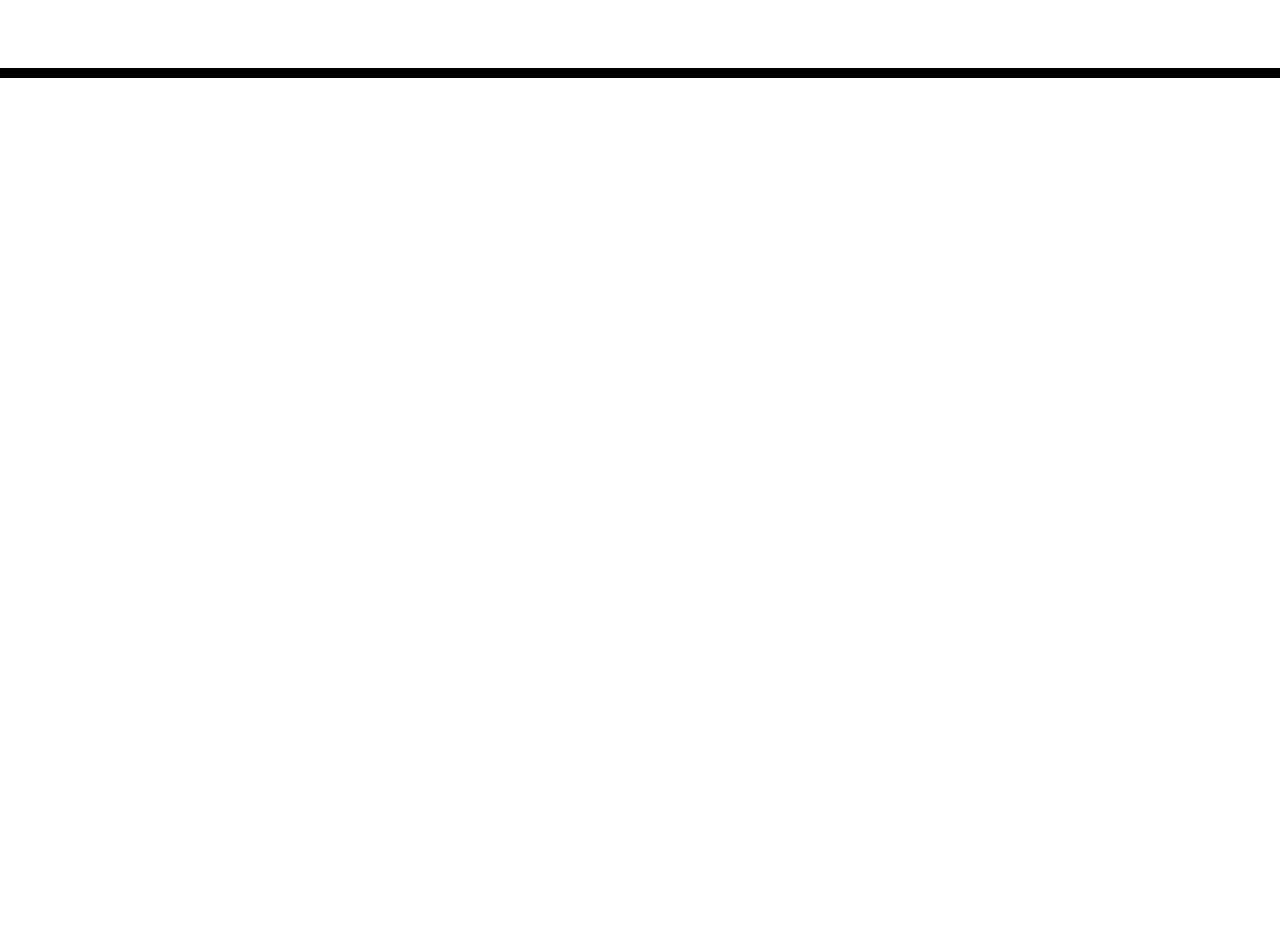
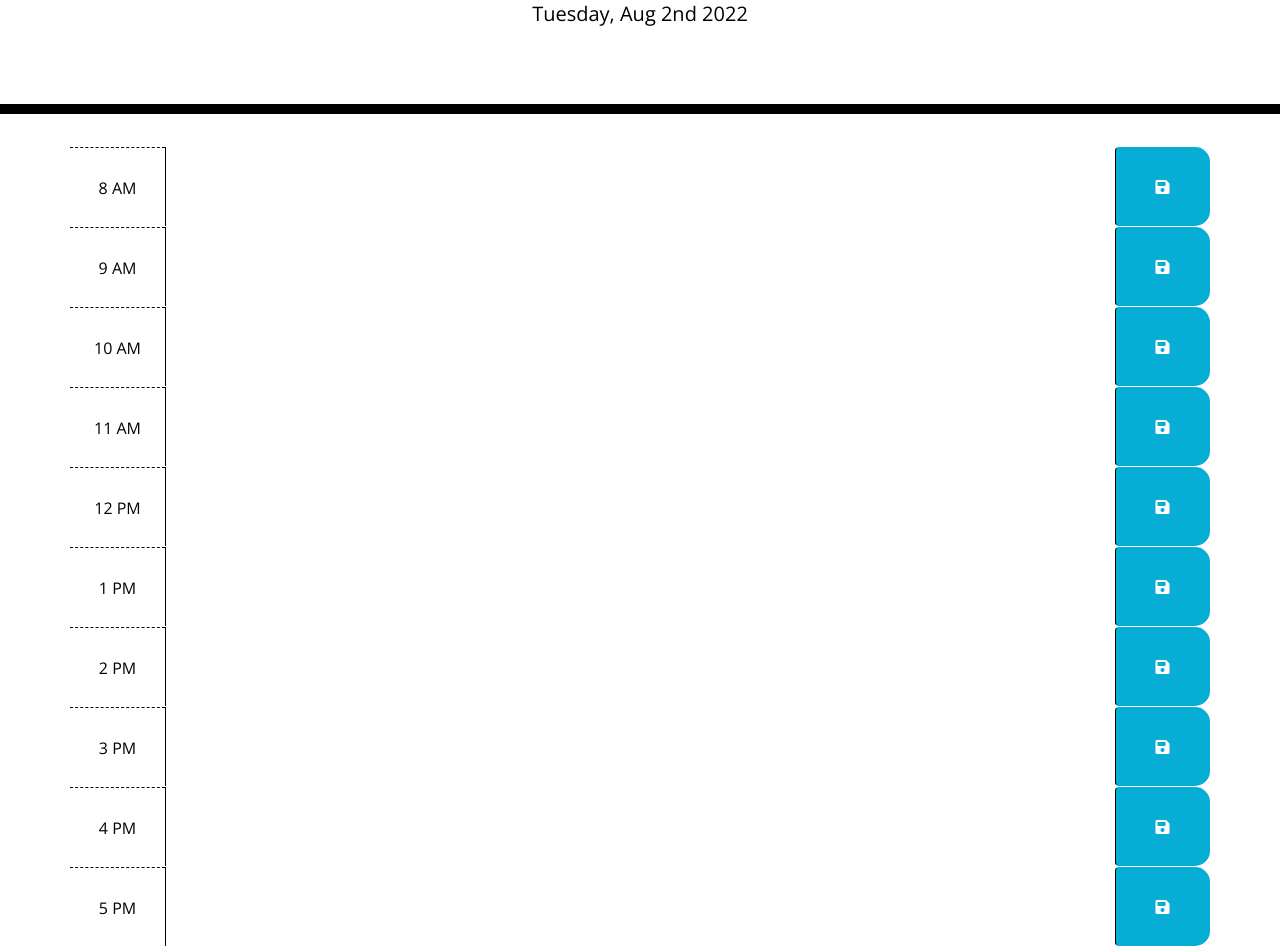
Before and after one commit to enceps/Work-Day-Scheduler, a plain HTML site: page index.html in a window 1280 px wide. Shown: the part 190-1136 px from the top of the page. Before the commit the page ends 800 px from the top, so only its background shows below. Drawn offline with nearby package versions, Linux system fonts and the light colour scheme; a web font is replaced by a local one.

Commit message:
add current date to header and add time blocks for scheduler

```diff
--- a/index.html
+++ b/index.html
@@ -18,6 +18,10 @@
       href="https://fonts.googleapis.com/css?family=Open+Sans&display=swap"
       rel="stylesheet"
     />
+    <link rel="stylesheet" href="https://cdnjs.cloudflare.com/ajax/libs/jqueryui/1.12.1/themes/base/jquery-ui.css">
+    <link href="https://fonts.googleapis.com/css2?family=Open+Sans:wght@400;700&family=Staatliches&display=swap" rel="stylesheet">
+    <link rel="stylesheet"
+      href="https://cdnjs.cloudflare.com/ajax/libs/open-iconic/1.1.1/font/css/open-iconic-bootstrap.min.css" />
     <link rel="stylesheet" href="style.css" />
     <title>Work Day Scheduler</title>
   </head>
@@ -28,11 +32,104 @@
       <p class="lead">A simple calendar app for scheduling your work day</p>
       <p id="currentDay" class="lead"></p>
     </header>
+
     <div class="container">
       <!-- Timeblocks go here -->
+     <div id="8AM" class="row time-block">
+            <div class="col-md-1 hour">
+                8 AM
+            </div>
+            <textarea class="col-md-10 description">
+            </textarea>
+            <button class="btn saveBtn col-md-1"><i class="fas fa-save"></i></button>
+        </div>
+
+		<div id="9AM" class="row time-block">
+            <div class="col-md-1 hour">
+                9 AM
+            </div>
+            <textarea class="col-md-10 description">
+            </textarea>
+            <button class="btn saveBtn col-md-1"><text class="fas fa-save"></text></button>
+        </div>
+
+		<div id="10AM" class="row time-block">
+            <div class="col-md-1 hour">
+                10 AM
+            </div>
+            <textarea class="col-md-10 description">
+            </textarea>
+            <button class="btn saveBtn col-md-1"><i class="fas fa-save"></i></button>
+        </div>
+
+		<div id="11AM" class="row time-block">
+            <div class="col-md-1 hour">
+                11 AM
+            </div>
+            <textarea class="col-md-10 description">
+            </textarea>
+            <button class="btn saveBtn col-md-1"><i class="fas fa-save"></i></button>
+        </div>
+
+		<div id="12AM" class="row time-block">
+            <div class="col-md-1 hour">
+                12 PM
+            </div>
+            <textarea class="col-md-10 description">
+            </textarea>
+            <button class="btn saveBtn col-md-1"><i class="fas fa-save"></i></button>
+        </div>
+
+		<div id="1PM" class="row time-block">
+            <div class="col-md-1 hour">
+                1 PM
+            </div>
+            <textarea class="col-md-10 description">
+            </textarea>
+            <button class="btn saveBtn col-md-1"><i class="fas fa-save"></i></button>
+        </div>
+
+		<div id="2PM" class="row time-block">
+            <div class="col-md-1 hour">
+                2 PM
+            </div>
+            <textarea class="col-md-10 description">
+            </textarea>
+            <button class="btn saveBtn col-md-1"><i class="fas fa-save"></i></button>
+        </div>
+
+		<div id="3PM" class="row time-block">
+            <div class="col-md-1 hour">
+                3 PM
+            </div>
+            <textarea class="col-md-10 description">
+            </textarea>
+            <button class="btn saveBtn col-md-1"><i class="fas fa-save"></i></button>
+        </div>
+
+		<div id="4PM" class="row time-block">
+            <div class="col-md-1 hour">
+                4 PM
+            </div>
+            <textarea class="col-md-10 description">
+            </textarea>
+            <button class="btn saveBtn col-md-1"><i class="fas fa-save"></i></button>
+        </div>
+
+		<div id="5PM" class="row time-block">
+            <div class="col-md-1 hour">
+                5 PM
+            </div>
+            <textarea class="col-md-10 description">
+            </textarea>
+            <button class="btn saveBtn col-md-1"><i class="fas fa-save"></i></button>
+        </div>
+
     </div>
 
     <script src="https://code.jquery.com/jquery-3.4.1.min.js"></script>
+    <script src="https://cdnjs.cloudflare.com/ajax/libs/twitter-bootstrap/4.3.1/js/bootstrap.min.js"></script>
     <script src="https://cdnjs.cloudflare.com/ajax/libs/moment.js/2.24.0/moment.min.js"></script>
+    <script src="script.js"></script>
   </body>
 </html>
--- /dev/null
+++ b/script.js
@@ -0,0 +1,3 @@
+// Display today's day and date
+var todayDate = moment().format('dddd, MMM Do YYYY');
+$("#currentDay").html(todayDate);
```
